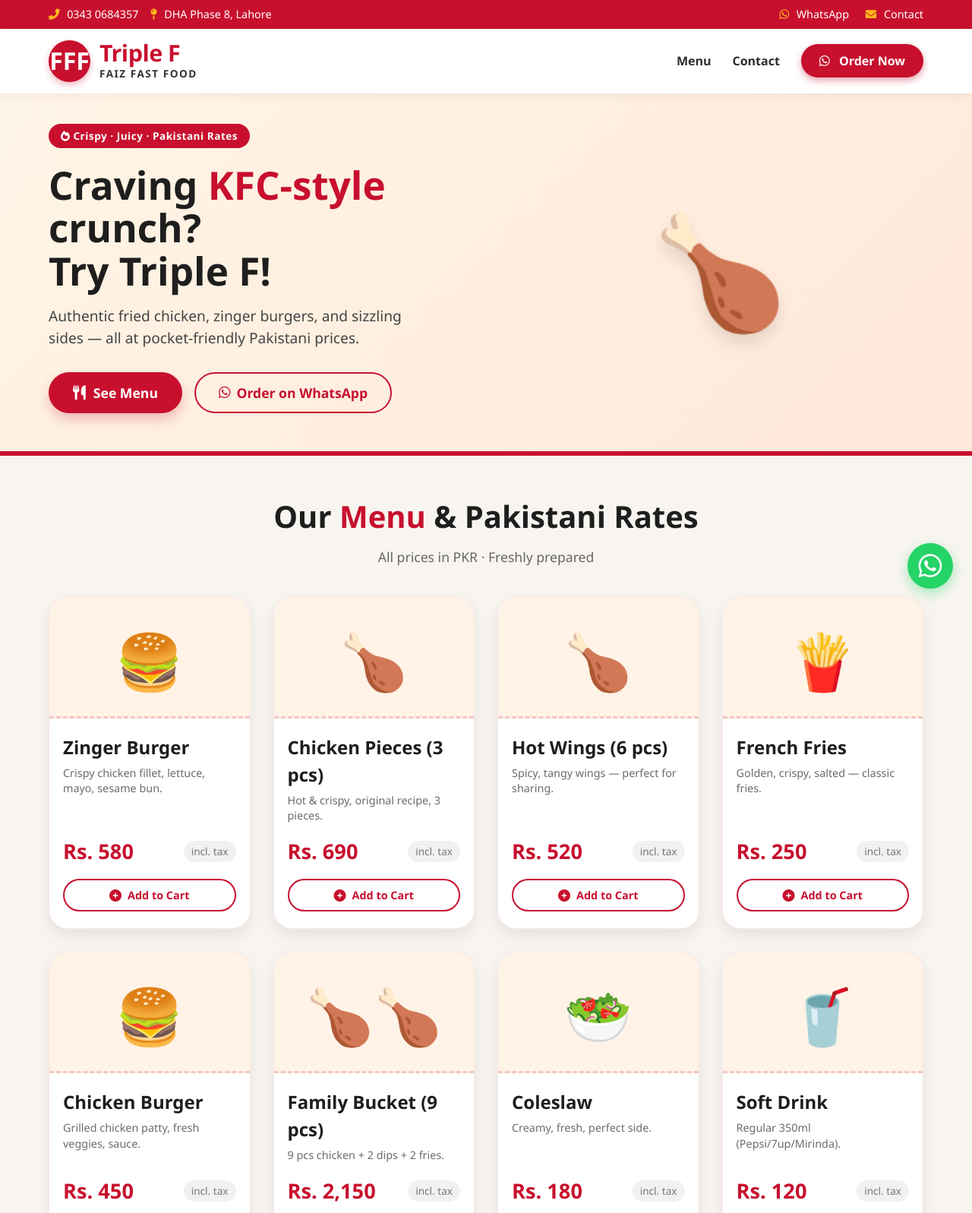
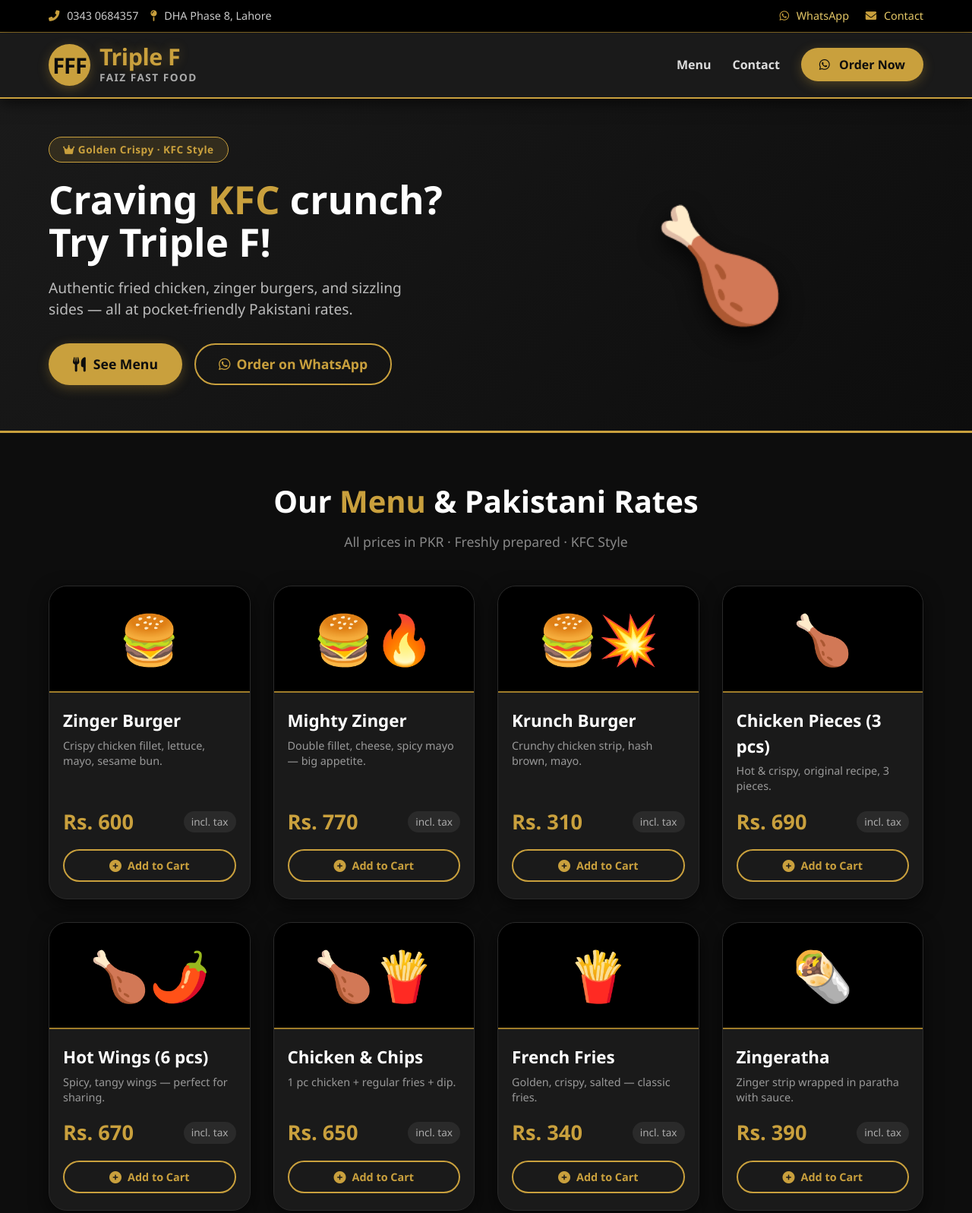
Before and after one commit to spenghar320-cloud/TRIPLE-F, a plain HTML site: page index.html in a window 1280 px wide. Shown: the top 1597 px of the page at 76% size. Drawn offline with Linux system fonts and the light colour scheme.

Commit message:
Revamp website theme and update menu items
Updated the website's theme to a golden black style, modified the title, and adjusted various color schemes throughout the CSS. Updated menu items and prices, and improved layout for better user experience.

```diff
--- a/index.html
+++ b/index.html
@@ -3,8 +3,8 @@
 <head>
   <meta charset="UTF-8">
   <meta name="viewport" content="width=device-width, initial-scale=1.0">
-  <title>Triple F · Faiz Fast Food</title>
-  <!-- Font Awesome 5 (icons) -->
+  <title>Triple F · Faiz Fast Food | KFC Style Menu</title>
+  <!-- Font Awesome 6 -->
   <link rel="stylesheet" href="https://cdnjs.cloudflare.com/ajax/libs/font-awesome/6.0.0-beta3/css/all.min.css">
   <style>
     * {
@@ -15,26 +15,28 @@
     }
 
     body {
-      background-color: #f8f5f0;
-      color: #1e1e1e;
+      background-color: #0d0d0d;
+      color: #f0f0f0;
       line-height: 1.5;
     }
 
-    /* KFC-inspired red & white theme, with a touch of gold */
+    /* GOLDEN BLACK THEME */
     :root {
-      --kfc-red: #c8102e;
-      --kfc-red-dark: #a00b24;
-      --kfc-white: #ffffff;
-      --kfc-cream: #fff9f0;
-      --kfc-gold: #ffb81c;
-      --shadow: 0 8px 20px rgba(0, 0, 0, 0.08);
+      --kfc-black: #0d0d0d;
+      --kfc-dark: #1a1a1a;
+      --kfc-gold: #c9a03d;
+      --kfc-gold-light: #e6c968;
+      --kfc-gold-dark: #a07d2a;
+      --kfc-white: #f5f5f5;
+      --shadow: 0 8px 25px rgba(0, 0, 0, 0.6);
+      --gold-shadow: 0 4px 15px rgba(201, 160, 61, 0.3);
     }
 
-    /* header / nav */
+    /* top bar */
     .top-bar {
-      background: var(--kfc-red);
-      color: white;
-      padding: 8px 5%;
+      background: #000000;
+      color: #ccc;
+      padding: 10px 5%;
       display: flex;
       justify-content: space-between;
       align-items: center;
@@ -42,6 +44,7 @@
       font-weight: 500;
       flex-wrap: wrap;
       gap: 10px;
+      border-bottom: 1px solid var(--kfc-gold-dark);
     }
 
     .top-bar i {
@@ -50,7 +53,7 @@
     }
 
     .top-bar a {
-      color: white;
+      color: var(--kfc-gold-light);
       text-decoration: none;
       margin-left: 18px;
       transition: opacity 0.2s;
@@ -69,17 +72,18 @@
 
     /* main header */
     .main-header {
-      background: var(--kfc-white);
+      background: var(--kfc-dark);
       padding: 15px 5%;
       display: flex;
       justify-content: space-between;
       align-items: center;
-      box-shadow: 0 4px 12px rgba(0, 0, 0, 0.05);
+      box-shadow: 0 4px 20px rgba(0, 0, 0, 0.7);
       position: sticky;
       top: 0;
       z-index: 100;
       flex-wrap: wrap;
       gap: 15px;
+      border-bottom: 2px solid var(--kfc-gold);
     }
 
     .logo-area {
@@ -89,29 +93,31 @@
     }
 
     .logo-icon {
-      background: var(--kfc-red);
-      color: white;
+      background: var(--kfc-gold);
+      color: #0d0d0d;
       width: 55px;
       height: 55px;
       border-radius: 50%;
       display: flex;
       align-items: center;
       justify-content: center;
-      font-size: 2rem;
-      font-weight: 800;
-      box-shadow: 0 4px 8px rgba(200, 16, 46, 0.3);
+      font-size: 1.8rem;
+      font-weight: 900;
+      box-shadow: var(--gold-shadow);
+      letter-spacing: -1px;
     }
 
     .logo-text h1 {
       font-size: 1.9rem;
       font-weight: 800;
-      color: var(--kfc-red);
+      color: var(--kfc-gold);
       line-height: 1.1;
       letter-spacing: -0.5px;
+      text-shadow: 0 0 15px rgba(201, 160, 61, 0.3);
     }
 
     .logo-text span {
-      color: #333;
+      color: #aaa;
       font-weight: 600;
       font-size: 0.85rem;
       letter-spacing: 1.5px;
@@ -126,28 +132,28 @@
 
     .nav-links a {
       text-decoration: none;
-      color: #2d2d2d;
+      color: #ddd;
       font-weight: 600;
       font-size: 1rem;
       transition: color 0.2s;
     }
 
     .nav-links a:hover {
-      color: var(--kfc-red);
+      color: var(--kfc-gold);
     }
 
     .order-btn {
-      background: var(--kfc-red);
-      color: white !important;
+      background: var(--kfc-gold);
+      color: #0d0d0d !important;
       padding: 10px 24px;
       border-radius: 50px;
-      font-weight: 700 !important;
-      box-shadow: 0 4px 10px rgba(200, 16, 46, 0.4);
+      font-weight: 800 !important;
+      box-shadow: var(--gold-shadow);
       transition: background 0.2s, transform 0.1s;
     }
 
     .order-btn:hover {
-      background: var(--kfc-red-dark);
+      background: var(--kfc-gold-light);
       transform: scale(1.02);
     }
 
@@ -157,14 +163,15 @@
 
     /* hero */
     .hero {
-      background: linear-gradient(135deg, #fff5e6 0%, #ffe8d9 100%);
-      padding: 40px 5% 50px;
+      background: linear-gradient(135deg, #1a1a1a 0%, #0d0d0d 100%);
+      padding: 50px 5% 60px;
       display: flex;
       flex-wrap: wrap;
       align-items: center;
       justify-content: space-between;
       gap: 30px;
-      border-bottom: 6px solid var(--kfc-red);
+      border-bottom: 3px solid var(--kfc-gold);
+      position: relative;
     }
 
     .hero-text {
@@ -172,10 +179,11 @@
     }
 
     .hero-text .badge {
-      background: var(--kfc-red);
-      color: white;
+      background: rgba(201, 160, 61, 0.15);
+      color: var(--kfc-gold);
+      border: 1px solid var(--kfc-gold);
       display: inline-block;
-      padding: 6px 16px;
+      padding: 6px 18px;
       border-radius: 30px;
       font-weight: 600;
       font-size: 0.85rem;
@@ -187,17 +195,17 @@
       font-size: 3.2rem;
       font-weight: 900;
       line-height: 1.1;
-      color: #1e1e1e;
+      color: #fff;
       margin-bottom: 18px;
     }
 
     .hero-text h2 span {
-      color: var(--kfc-red);
+      color: var(--kfc-gold);
     }
 
     .hero-text p {
       font-size: 1.2rem;
-      color: #444;
+      color: #bbb;
       margin-bottom: 30px;
       max-width: 500px;
     }
@@ -209,15 +217,15 @@
     }
 
     .btn-primary {
-      background: var(--kfc-red);
-      color: white;
+      background: var(--kfc-gold);
+      color: #0d0d0d;
       border: none;
       padding: 14px 32px;
       border-radius: 50px;
-      font-weight: 700;
+      font-weight: 800;
       font-size: 1.1rem;
       cursor: pointer;
-      box-shadow: 0 8px 16px rgba(200, 16, 46, 0.25);
+      box-shadow: var(--gold-shadow);
       transition: 0.2s;
       display: inline-flex;
       align-items: center;
@@ -230,14 +238,14 @@
     }
 
     .btn-primary:hover {
-      background: var(--kfc-red-dark);
+      background: var(--kfc-gold-light);
       transform: translateY(-2px);
     }
 
     .btn-outline {
       background: transparent;
-      border: 2px solid var(--kfc-red);
-      color: var(--kfc-red);
+      border: 2px solid var(--kfc-gold);
+      color: var(--kfc-gold);
       padding: 12px 30px;
       border-radius: 50px;
       font-weight: 700;
@@ -251,15 +259,15 @@
     }
 
     .btn-outline:hover {
-      background: var(--kfc-red);
-      color: white;
+      background: var(--kfc-gold);
+      color: #0d0d0d;
     }
 
     .hero-image {
       flex: 1 1 300px;
       text-align: center;
       font-size: 9rem;
-      filter: drop-shadow(0 12px 10px rgba(0, 0, 0, 0.1));
+      filter: drop-shadow(0 12px 15px rgba(0, 0, 0, 0.8));
     }
 
     /* menu section */
@@ -267,19 +275,19 @@
       text-align: center;
       font-size: 2.5rem;
       font-weight: 800;
-      margin: 50px 0 10px;
-      color: #1e1e1e;
+      margin: 60px 0 10px;
+      color: #fff;
       position: relative;
     }
 
     .section-title span {
-      color: var(--kfc-red);
+      color: var(--kfc-gold);
     }
 
     .section-subtitle {
       text-align: center;
-      color: #666;
-      margin-bottom: 40px;
+      color: #888;
+      margin-bottom: 45px;
       font-size: 1.1rem;
     }
 
@@ -287,33 +295,44 @@
       display: grid;
       grid-template-columns: repeat(auto-fit, minmax(260px, 1fr));
       gap: 30px;
-      padding: 0 5% 40px;
+      padding: 0 5% 50px;
       max-width: 1400px;
       margin: 0 auto;
     }
 
     .menu-card {
-      background: white;
+      background: var(--kfc-dark);
       border-radius: 24px;
       overflow: hidden;
       box-shadow: var(--shadow);
-      transition: transform 0.25s ease, box-shadow 0.25s;
+      transition: transform 0.25s ease, box-shadow 0.25s, border-color 0.25s;
       display: flex;
       flex-direction: column;
-      border: 1px solid rgba(200, 16, 46, 0.1);
+      border: 1px solid #2a2a2a;
     }
 
     .menu-card:hover {
       transform: translateY(-8px);
-      box-shadow: 0 20px 30px rgba(0, 0, 0, 0.12);
+      box-shadow: 0 20px 35px rgba(0, 0, 0, 0.8), 0 0 0 1px var(--kfc-gold);
+      border-color: var(--kfc-gold);
     }
 
     .card-img {
-      background: #fff2e6;
-      padding: 28px 10px 20px;
+      background: #000;
+      padding: 20px 10px;
       text-align: center;
-      font-size: 4.5rem;
-      border-bottom: 3px dashed rgba(200, 16, 46, 0.2);
+      font-size: 4rem;
+      border-bottom: 2px solid var(--kfc-gold-dark);
+      height: 140px;
+      display: flex;
+      align-items: center;
+      justify-content: center;
+    }
+
+    .card-img img {
+      width: 100%;
+      height: 100%;
+      object-fit: contain;
     }
 
     .card-content {
@@ -324,15 +343,15 @@
     }
 
     .card-content h3 {
-      font-size: 1.5rem;
+      font-size: 1.4rem;
       font-weight: 800;
-      color: #1e1e1e;
+      color: #fff;
       margin-bottom: 6px;
     }
 
     .card-content .desc {
       font-size: 0.9rem;
-      color: #6b6b6b;
+      color: #999;
       margin-bottom: 16px;
       line-height: 1.4;
     }
@@ -340,7 +359,7 @@
     .price {
       font-size: 1.7rem;
       font-weight: 800;
-      color: var(--kfc-red);
+      color: var(--kfc-gold);
       margin-top: auto;
       display: flex;
       align-items: center;
@@ -350,16 +369,16 @@
     .price small {
       font-size: 0.85rem;
       font-weight: 500;
-      color: #777;
-      background: #f1f1f1;
+      color: #aaa;
+      background: #2a2a2a;
       padding: 4px 10px;
       border-radius: 30px;
     }
 
     .add-btn {
       background: transparent;
-      border: 2px solid var(--kfc-red);
-      color: var(--kfc-red);
+      border: 2px solid var(--kfc-gold);
+      color: var(--kfc-gold);
       padding: 10px 18px;
       border-radius: 40px;
       font-weight: 700;
@@ -378,16 +397,16 @@
     }
 
     .add-btn:hover {
-      background: var(--kfc-red);
-      color: white;
+      background: var(--kfc-gold);
+      color: #0d0d0d;
     }
 
     /* contact & location */
     .contact-section {
-      background: var(--kfc-cream);
-      padding: 50px 5%;
+      background: #111;
+      padding: 60px 5%;
       margin-top: 20px;
-      border-top: 5px solid var(--kfc-red);
+      border-top: 3px solid var(--kfc-gold);
     }
 
     .contact-grid {
@@ -399,18 +418,24 @@
     }
 
     .contact-card {
-      background: white;
+      background: var(--kfc-dark);
       padding: 28px 22px;
       border-radius: 24px;
       box-shadow: var(--shadow);
       display: flex;
       gap: 18px;
       align-items: flex-start;
+      border: 1px solid #2a2a2a;
+      transition: border-color 0.2s;
+    }
+
+    .contact-card:hover {
+      border-color: var(--kfc-gold);
     }
 
     .contact-icon {
-      background: var(--kfc-red);
-      color: white;
+      background: var(--kfc-gold);
+      color: #0d0d0d;
       width: 55px;
       height: 55px;
       border-radius: 18px;
@@ -419,17 +444,18 @@
       justify-content: center;
       font-size: 1.8rem;
       flex-shrink: 0;
+      box-shadow: var(--gold-shadow);
     }
 
     .contact-detail h4 {
       font-size: 1.2rem;
       font-weight: 700;
       margin-bottom: 8px;
-      color: #1e1e1e;
+      color: var(--kfc-gold);
     }
 
     .contact-detail p, .contact-detail a {
-      color: #3d3d3d;
+      color: #ccc;
       text-decoration: none;
       font-size: 1.05rem;
       font-weight: 500;
@@ -438,13 +464,13 @@
     }
 
     .contact-detail a:hover {
-      color: var(--kfc-red);
+      color: var(--kfc-gold);
       text-decoration: underline;
     }
 
     .whatsapp-btn {
       background: #25D366;
-      color: white !important;
+      color: #000 !important;
       padding: 10px 22px;
       border-radius: 50px;
       font-weight: 700;
@@ -459,16 +485,17 @@
     .whatsapp-btn:hover {
       background: #128C7E;
       transform: scale(1.02);
+      color: #fff !important;
     }
 
     /* footer */
     footer {
-      background: #1e1e1e;
-      color: #aaa;
+      background: #000;
+      color: #777;
       text-align: center;
       padding: 30px 5%;
       font-size: 0.95rem;
-      border-top: 4px solid var(--kfc-red);
+      border-top: 2px solid var(--kfc-gold-dark);
     }
 
     footer a {
@@ -486,7 +513,7 @@
       bottom: 25px;
       right: 25px;
       background: #25D366;
-      color: white;
+      color: #fff;
       width: 60px;
       height: 60px;
       border-radius: 50%;
@@ -494,7 +521,7 @@
       align-items: center;
       justify-content: center;
       font-size: 2.2rem;
-      box-shadow: 0 6px 16px rgba(37, 211, 102, 0.4);
+      box-shadow: 0 6px 20px rgba(37, 211, 102, 0.5);
       z-index: 999;
       transition: 0.2s;
       text-decoration: none;
@@ -503,7 +530,7 @@
     .float-wa:hover {
       background: #128C7E;
       transform: scale(1.1);
-      color: white;
+      color: #fff;
     }
 
     /* responsive */
@@ -540,7 +567,7 @@
 </head>
 <body>
 
-  <!-- top bar with contact / whatsapp -->
+  <!-- top bar -->
   <div class="top-bar">
     <div class="contact-info">
       <span><i class="fas fa-phone-alt"></i> 0343 0684357</span>
@@ -571,9 +598,9 @@
   <!-- hero -->
   <section class="hero">
     <div class="hero-text">
-      <div class="badge"><i class="fas fa-fire"></i> Crispy · Juicy · Pakistani Rates</div>
-      <h2>Craving <span>KFC-style</span> crunch? <br>Try Triple F!</h2>
-      <p>Authentic fried chicken, zinger burgers, and sizzling sides — all at pocket-friendly Pakistani prices.</p>
+      <div class="badge"><i class="fas fa-crown"></i> Golden Crispy · KFC Style</div>
+      <h2>Craving <span>KFC</span> crunch? <br>Try Triple F!</h2>
+      <p>Authentic fried chicken, zinger burgers, and sizzling sides — all at pocket-friendly Pakistani rates.</p>
       <div class="hero-actions">
         <a href="#menu" class="btn-primary"><i class="fas fa-utensils"></i> See Menu</a>
         <a href="https://wa.me/923430684357" target="_blank" class="btn-outline"><i class="fab fa-whatsapp"></i> Order on WhatsApp</a>
@@ -586,7 +613,7 @@
 
   <!-- menu section -->
   <h2 class="section-title">Our <span>Menu</span> & Pakistani Rates</h2>
-  <p class="section-subtitle">All prices in PKR · Freshly prepared</p>
+  <p class="section-subtitle">All prices in PKR · Freshly prepared · KFC Style</p>
 
   <div class="menu-grid" id="menu">
     <!-- 1. Zinger Burger -->
@@ -595,11 +622,31 @@
       <div class="card-content">
         <h3>Zinger Burger</h3>
         <p class="desc">Crispy chicken fillet, lettuce, mayo, sesame bun.</p>
-        <div class="price">Rs. 580 <small>incl. tax</small></div>
-        <button class="add-btn" onclick="alert('Zinger Burger added to cart (demo)')"><i class="fas fa-plus-circle"></i> Add to Cart</button>
+        <div class="price">Rs. 600 <small>incl. tax</small></div>
+        <button class="add-btn" onclick="alert('Zinger Burger added (demo)')"><i class="fas fa-plus-circle"></i> Add to Cart</button>
       </div>
     </div>
-    <!-- 2. Chicken Pieces (3 pcs) -->
+    <!-- 2. Mighty Zinger -->
+    <div class="menu-card">
+      <div class="card-img">🍔🔥</div>
+      <div class="card-content">
+        <h3>Mighty Zinger</h3>
+        <p class="desc">Double fillet, cheese, spicy mayo — big appetite.</p>
+        <div class="price">Rs. 770 <small>incl. tax</small></div>
+        <button class="add-btn" onclick="alert('Mighty Zinger added (demo)')"><i class="fas fa-plus-circle"></i> Add to Cart</button>
+      </div>
+    </div>
+    <!-- 3. Krunch Burger -->
+    <div class="menu-card">
+      <div class="card-img">🍔💥</div>
+      <div class="card-content">
+        <h3>Krunch Burger</h3>
+        <p class="desc">Crunchy chicken strip, hash brown, mayo.</p>
+        <div class="price">Rs. 310 <small>incl. tax</small></div>
+        <button class="add-btn" onclick="alert('Krunch Burger added (demo)')"><i class="fas fa-plus-circle"></i> Add to Cart</button>
+      </div>
+    </div>
+    <!-- 4. Chicken Pieces (3 pcs) -->
     <div class="menu-card">
       <div class="card-img">🍗</div>
       <div class="card-content">
@@ -609,75 +656,94 @@
         <button class="add-btn" onclick="alert('Chicken Pieces added (demo)')"><i class="fas fa-plus-circle"></i> Add to Cart</button>
       </div>
     </div>
-    <!-- 3. Hot Wings (6 pcs) -->
+    <!-- 5. Hot Wings (6 pcs) -->
     <div class="menu-card">
-      <div class="card-img">🍗</div>
+      <div class="card-img">🍗🌶️</div>
       <div class="card-content">
         <h3>Hot Wings (6 pcs)</h3>
         <p class="desc">Spicy, tangy wings — perfect for sharing.</p>
-        <div class="price">Rs. 520 <small>incl. tax</small></div>
+        <div class="price">Rs. 670 <small>incl. tax</small></div>
         <button class="add-btn" onclick="alert('Hot Wings added (demo)')"><i class="fas fa-plus-circle"></i> Add to Cart</button>
       </div>
     </div>
-    <!-- 4. French Fries -->
+    <!-- 6. Chicken & Chips -->
+    <div class="menu-card">
+      <div class="card-img">🍗🍟</div>
+      <div class="card-content">
+        <h3>Chicken & Chips</h3>
+        <p class="desc">1 pc chicken + regular fries + dip.</p>
+        <div class="price">Rs. 650 <small>incl. tax</small></div>
+        <button class="add-btn" onclick="alert('Chicken & Chips added (demo)')"><i class="fas fa-plus-circle"></i> Add to Cart</button>
+      </div>
+    </div>
+    <!-- 7. French Fries -->
     <div class="menu-card">
       <div class="card-img">🍟</div>
       <div class="card-content">
         <h3>French Fries</h3>
         <p class="desc">Golden, crispy, salted — classic fries.</p>
-        <div class="price">Rs. 250 <small>incl. tax</small></div>
+        <div class="price">Rs. 340 <small>incl. tax</small></div>
         <button class="add-btn" onclick="alert('French Fries added (demo)')"><i class="fas fa-plus-circle"></i> Add to Cart</button>
       </div>
     </div>
-    <!-- 5. Chicken Burger -->
+    <!-- 8. Zingeratha -->
     <div class="menu-card">
-      <div class="card-img">🍔</div>
+      <div class="card-img">🌯</div>
       <div class="card-content">
-        <h3>Chicken Burger</h3>
-        <p class="desc">Grilled chicken patty, fresh veggies, sauce.</p>
-        <div class="price">Rs. 450 <small>incl. tax</small></div>
-        <button class="add-btn" onclick="alert('Chicken Burger added (demo)')"><i class="fas fa-plus-circle"></i> Add to Cart</button>
+        <h3>Zingeratha</h3>
+        <p class="desc">Zinger strip wrapped in paratha with sauce.</p>
+        <div class="price">Rs. 390 <small>incl. tax</small></div>
+        <button class="add-btn" onclick="alert('Zingeratha added (demo)')"><i class="fas fa-plus-circle"></i> Add to Cart</button>
       </div>
     </div>
-    <!-- 6. Family Bucket (9 pcs) -->
+    <!-- 9. Rice & Spice -->
     <div class="menu-card">
-      <div class="card-img">🍗🍗</div>
+      <div class="card-img">🍚</div>
       <div class="card-content">
-        <h3>Family Bucket (9 pcs)</h3>
-        <p class="desc">9 pcs chicken + 2 dips + 2 fries.</p>
-        <div class="price">Rs. 2,150 <small>incl. tax</small></div>
-        <button class="add-btn" onclick="alert('Family Bucket added (demo)')"><i class="fas fa-plus-circle"></i> Add to Cart</button>
+        <h3>Rice & Spice</h3>
+        <p class="desc">Spiced rice with crispy chicken chunks.</p>
+        <div class="price">Rs. 390 <small>incl. tax</small></div>
+        <button class="add-btn" onclick="alert('Rice & Spice added (demo)')"><i class="fas fa-plus-circle"></i> Add to Cart</button>
       </div>
     </div>
-    <!-- 7. Coleslaw -->
+    <!-- 10. Coleslaw -->
     <div class="menu-card">
       <div class="card-img">🥗</div>
       <div class="card-content">
         <h3>Coleslaw</h3>
         <p class="desc">Creamy, fresh, perfect side.</p>
-        <div class="price">Rs. 180 <small>incl. tax</small></div>
+        <div class="price">Rs. 150 <small>incl. tax</small></div>
         <button class="add-btn" onclick="alert('Coleslaw added (demo)')"><i class="fas fa-plus-circle"></i> Add to Cart</button>
       </div>
     </div>
-    <!-- 8. Soft Drink -->
+    <!-- 11. Soft Drink -->
     <div class="menu-card">
       <div class="card-img">🥤</div>
       <div class="card-content">
         <h3>Soft Drink</h3>
-        <p class="desc">Regular 350ml (Pepsi/7up/Mirinda).</p>
-        <div class="price">Rs. 120 <small>incl. tax</small></div>
+        <p class="desc">Regular 345ml (Pepsi/7up/Mirinda).</p>
+        <div class="price">Rs. 180 <small>incl. tax</small></div>
         <button class="add-btn" onclick="alert('Soft Drink added (demo)')"><i class="fas fa-plus-circle"></i> Add to Cart</button>
+      </div>
+    </div>
+    <!-- 12. Value Bucket (9 pcs) -->
+    <div class="menu-card">
+      <div class="card-img">🍗🍗🍗</div>
+      <div class="card-content">
+        <h3>Value Bucket (9 pcs)</h3>
+        <p class="desc">9 pcs hot & crispy chicken — family size.</p>
+        <div class="price">Rs. 2,090 <small>incl. tax</small></div>
+        <button class="add-btn" onclick="alert('Value Bucket added (demo)')"><i class="fas fa-plus-circle"></i> Add to Cart</button>
       </div>
     </div>
   </div>
 
-  <!-- contact & location section -->
+  <!-- contact & location -->
   <section class="contact-section" id="contact">
     <h2 class="section-title" style="margin-top:0;">Find <span>Triple F</span> in Lahore</h2>
     <p class="section-subtitle">DHA Phase 8 · Call or WhatsApp for delivery</p>
 
     <div class="contact-grid">
-      <!-- phone card -->
       <div class="contact-card">
         <div class="contact-icon"><i class="fas fa-phone-alt"></i></div>
         <div class="contact-detail">
@@ -686,48 +752,5 @@
           <p style="font-size:0.9rem; color:#777;">Daily 12pm – 2am</p>
         </div>
       </div>
-      <!-- whatsapp card -->
       <div class="contact-card">
-        <div class="contact-icon"><i class="fab fa-whatsapp"></i></div>
-        <div class="contact-detail">
-          <h4>WhatsApp</h4>
-          <a href="https://wa.me/923430684357" target="_blank">0343 0684357</a>
-          <a href="https://wa.me/923430684357" target="_blank" class="whatsapp-btn"><i class="fab fa-whatsapp"></i> Chat now</a>
-        </div>
-      </div>
-      <!-- location card -->
-      <div class="contact-card">
-        <div class="contact-icon"><i class="fas fa-map-marker-alt"></i></div>
-        <div class="contact-detail">
-          <h4>Location</h4>
-          <p>DHA Phase 8, Lahore</p>
-          <p style="font-size:0.9rem; color:#777;">Near commercial area, easy parking</p>
-          <a href="https://maps.google.com/?q=DHA+Phase+8+Lahore" target="_blank" style="color:var(--kfc-red); font-weight:600; margin-top:8px; display:inline-block;">Get directions <i class="fas fa-arrow-right"></i></a>
-        </div>
-      </div>
-    </div>
-  </section>
-
-  <!-- footer -->
-  <footer>
-    <p>© 2025 Triple F (Faiz Fast Food) — All rights reserved.</p>
-    <p style="margin-top:10px;">
-      <i class="fas fa-phone"></i> 0343 0684357 &nbsp;|&nbsp;
-      <i class="fas fa-map-pin"></i> DHA Phase 8, Lahore &nbsp;|&nbsp;
-      <a href="https://wa.me/923430684357" target="_blank">WhatsApp</a>
-    </p>
-  </footer>
-
-  <!-- floating whatsapp button -->
-  <a href="https://wa.me/923430684357" class="float-wa" target="_blank" aria-label="Order on WhatsApp">
-    <i class="fab fa-whatsapp"></i>
-  </a>
-
-  <script>
-    // simple demo cart function (optional)
-    function addToCart(item) {
-      alert(item + ' added to cart (demo). For real order, please WhatsApp us!');
-    }
-  </script>
-</body>
-  </html>
+        <div class="contact-icon"><i class="fab fa-whatsapp"></i><
```
